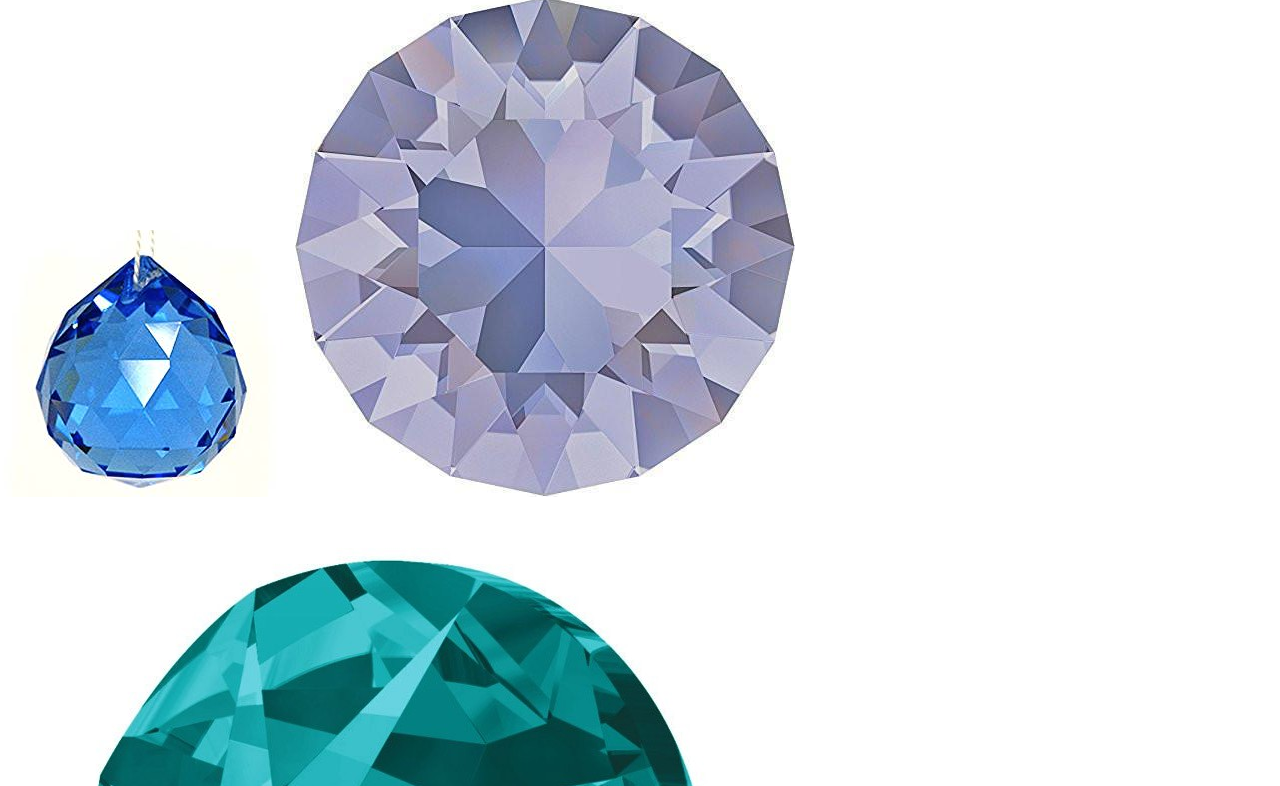
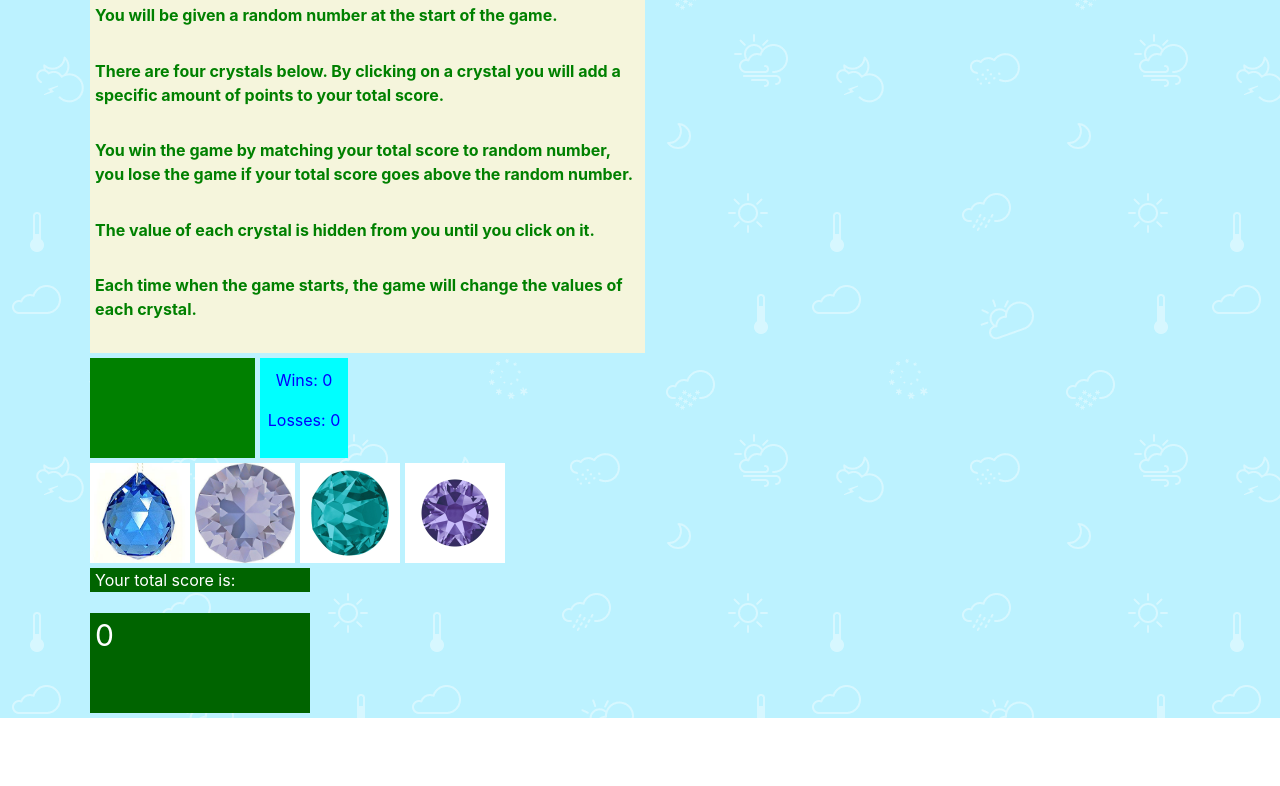
Before and after one commit to CMack704/unit-4-game, a plain HTML site: page index.html in a window 1280 px wide. Shown: the part 131-917 px from the top of the page. After the commit the page ends 849 px from the top, so only its background shows below. Drawn offline with nearby package versions, Linux system fonts and the light colour scheme.

Commit message:
finished style.css file

```diff
--- a/assets/css/style.css
+++ b/assets/css/style.css
@@ -0,0 +1,69 @@
+* {
+    box-sizing: border-box;
+}
+body{
+    background-image: url("../images/weather/weather.png")
+}
+.row {
+    margin: 5px;
+}
+
+#header {
+    background-color: orange;
+    color: white;
+    width: 20%;
+    height: 100%;
+    font-weight: bold;
+    font-size: 40px;
+    text-align: center;
+    padding: 10px 0px 0px 0px;
+}
+#rules {
+    background-color: beige;
+    color: green;
+    width: 50%;
+    height: 360px;
+    padding: 10px 5px 0px 5px;
+}
+.instructions {
+    margin: 0px 0px 20px 0px;
+    font-weight: bold;
+}
+#pc-num {
+    background-color: green;
+    color: purple;
+    height: 100px;
+    width: 15%;
+    font-size: 30px;
+    padding: 0px 5px;
+
+}
+#wins-losses {
+    background-color: aqua;
+    color: blue;
+    text-align: center;
+    height: 100px;
+    width: 8%;
+    margin: 0px 5px;
+    padding: 10px 0px;
+}
+img {
+    height: 100px;
+    width: 100px;
+    margin: 0px 5px 0px 0px;
+}
+#total {
+    background-color: darkgreen;
+    color: white;
+    width: 20%;
+    padding: 0px 0px 0px 5px;
+}
+#score {
+    background-color: darkgreen;
+    color: white;
+    height: 100px;
+    width: 20%;
+    font-size: 30px;
+    margin: 0px;
+    padding: 0px 5px;
+}
--- a/index.html
+++ b/index.html
@@ -7,40 +7,43 @@
     <meta http-equiv="X-UA-Compatible" content="ie=edge">
     <title>Document</title>
     <link rel="stylesheet" href="assets/css/reset.css">
+    <link rel="stylesheet" href="https://stackpath.bootstrapcdn.com/bootstrap/4.3.1/css/bootstrap.min.css" integrity="sha384-ggOyR0iXCbMQv3Xipma34MD+dH/1fQ784/j6cY/iJTQUOhcWr7x9JvoRxT2MZw1T" crossorigin="anonymous">
     <link rel="stylesheet" href="assets/css/style.css">
     <script src="https://code.jquery.com/jquery-3.4.1.min.js"
         integrity="sha256-CSXorXvZcTkaix6Yvo6HppcZGetbYMGWSFlBw8HfCJo=" crossorigin="anonymous"></script>
 </head>
 
-<body>
-    <header id="header">
+<body class="container">
+    <header class="row" id="header">
         <h1>Crystals Collector!</h1>
     </header>
-    <div id="rules">
-        <p>You will be given a random number at the start of the game.</p>
-        <p>There are four crystals below.  By clicking on a crystal you will add a specific amount of points to your total score.</p>
-        <p>You win the game by matching your total score to random number, you lose the game if your total score goes above the random number.</p>
-        <p>The value of each crystal is hidden from you until you click on it.</p>
-        <p>Each time when the game starts, the game will change the values of each crystal.</p>
+    <div class="row" id="rules">
+        <p class="instructions">You will be given a random number at the start of the game.</p>
+        <p class="instructions">There are four crystals below.  By clicking on a crystal you will add a specific amount of points to your total score.</p>
+        <p class="instructions">You win the game by matching your total score to random number, you lose the game if your total score goes above the random number.</p>
+        <p class="instructions">The value of each crystal is hidden from you until you click on it.</p>
+        <p class="instructions">Each time when the game starts, the game will change the values of each crystal.</p>
     </div>
-    <div id="pc-num">
-        <p id="random-number"></p>
+    <div class="row">
+        <div id="pc-num">
+            <p id="random-number"></p>
+        </div>
+        <div id="wins-losses">
+            <p>Wins:<span id="wins"> 0</span></p>
+            <p>Losses:<span id="losses"> 0</span></p>
+        </div>
     </div>
-    <div id="wins-losses">
-        <p>Wins:<span id="wins"> 0</span></p>
-        <p>Loses:<span id="losses"> 0</span></p>
-    </div>
-    <div>
+    <div class="row">
         <img id="blue" src="./assets/images/blue-crystal.png">
         <img id="clear" src="./assets/images/clear-crystal.jpg">
         <img id="green" src="./assets/images/green-crystal.jpg">
         <img id="purple" src="./assets/images/purple-crystal.jpg">
     </div>
-    <div>
+    <div class="row" id="total-score">
         <p id="total">Your total score is:</p>
     </div>
-    <div id="score">
-        <p>0</p>
+    <div class="row">
+        <p id="score">0</p>
     </div>
 
 </body>
```
